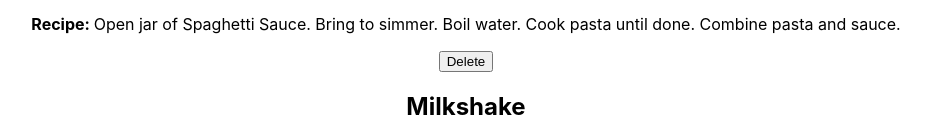
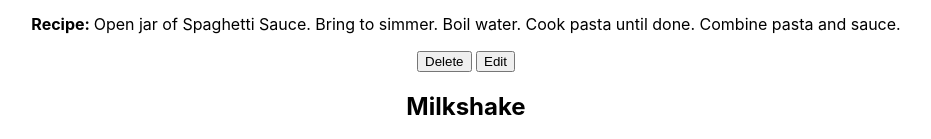
Before and after one commit to ciarangg/recipe-app, a React (Create React App) app: page / in a window 1280 px wide. Shown: the part 583-722 px from the top of the page, without its empty margins (174-1105 px from the left). Built offline with nearby package versions, Linux system fonts and the light colour scheme; grey boxes are pictures that could not be loaded.

Commit message:
set up edit

```diff
--- a/src/App.js
+++ b/src/App.js
@@ -38,6 +38,12 @@ class App extends Component {
 
   }
 
+  editRecipe = (recipeId) => {
+    const {theList} = this.state;
+
+
+  }
+
 
   render() {
 
@@ -47,7 +53,7 @@ class App extends Component {
 
     return (
       <div className="App">
-        <RecipeList key={theList.id} theList={theList} deleteRecipe={this.deleteRecipe} />
+        <RecipeList key={theList.id} theList={theList} deleteRecipe={this.deleteRecipe} editRecipe={this.editRecipe} />
         <RecipeForm postRecipe={this.postRecipe} />
       </div>
     );
--- a/src/RecipeList.js
+++ b/src/RecipeList.js
@@ -10,13 +10,19 @@ class RecipeList extends Component {
         deleteRecipe(event.target.id)
     }
 
+    handleEdit = (event) => {
+        event.preventDefault();
+        let {editRecipe} = this.props
+        // deleteRecipe(event.target.id)
+    }
+
 
     render() {
 
         let {theList} = this.props
 
         let recipes = theList.map((recipe) => {
-            return (<div id={recipe.title}><Recipe key={recipe.title} info={recipe} /> <button id={recipe.title} onClick={this.handleDelete}> Delete</button></div>)
+            return (<div id={recipe.title}><Recipe key={recipe.title} info={recipe} /> <button id={recipe.title} onClick={this.handleDelete}> Delete</button> <button id={recipe.title} onClick={this.handleEdit}> Edit</button></div>)
         })
 
         return ( <div>
```
